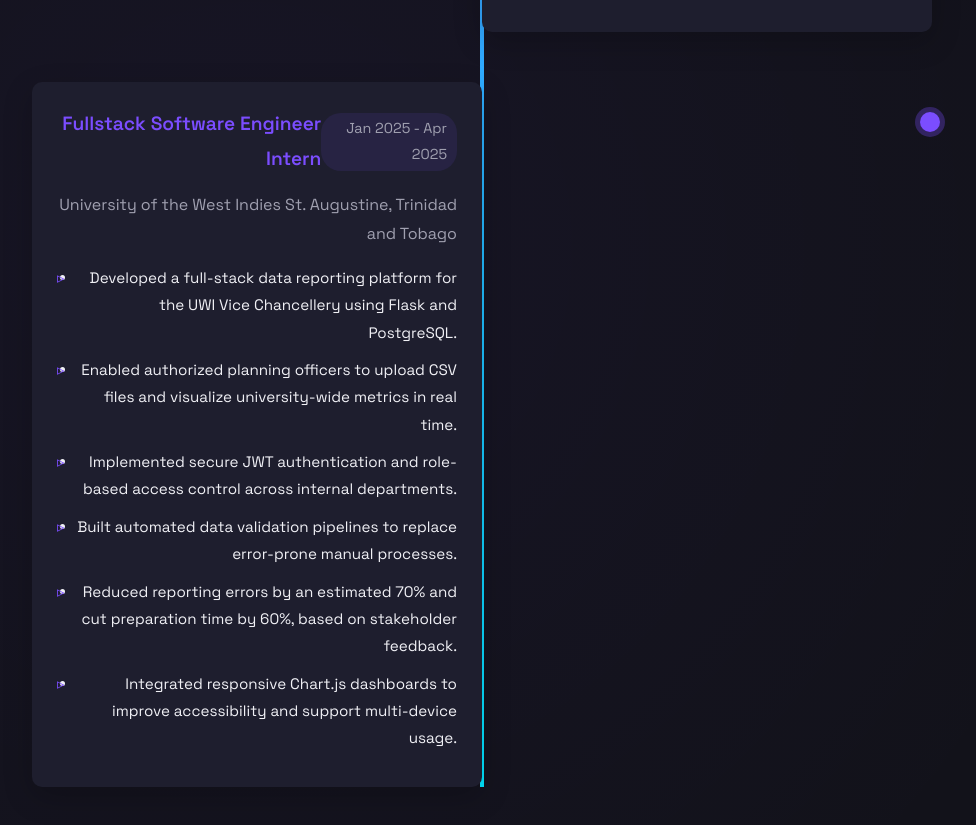
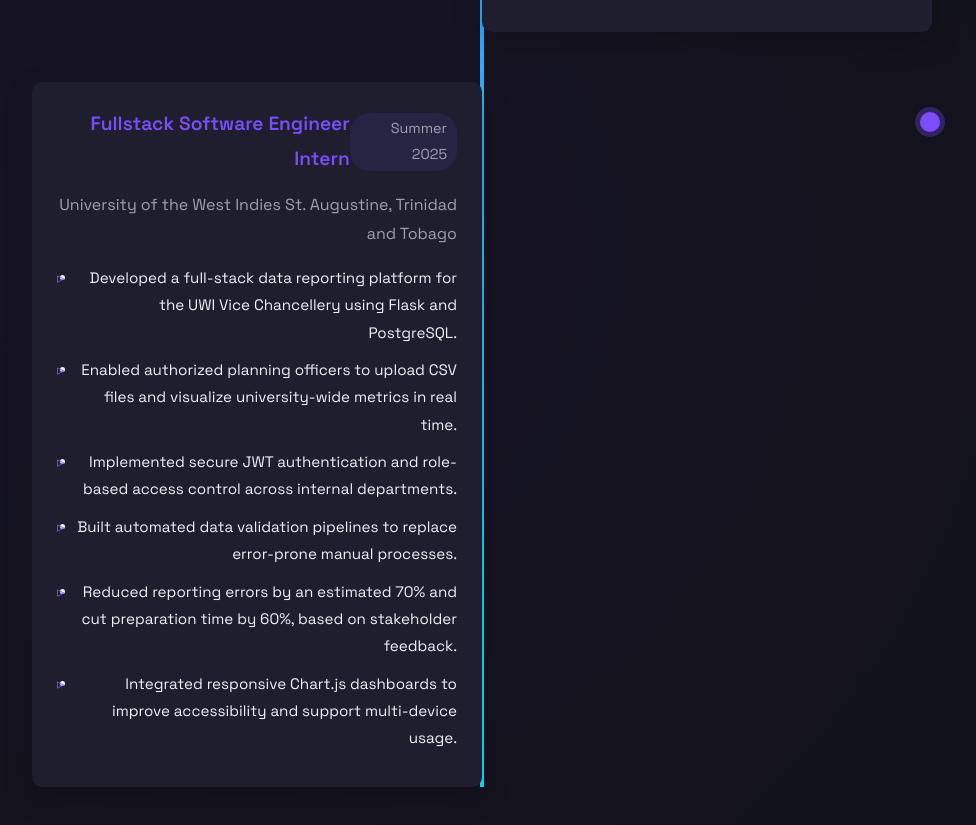
Before and after one commit to devern-DZZC/portfolio, a plain HTML site: page index.html in a window 1280 px wide. Shown: the part 3208-4033 px from the top of the page, without its empty margins (158-1134 px from the left). Drawn offline with Linux system fonts and the light colour scheme.

Commit message:
minor fixes

```diff
--- a/index.html
+++ b/index.html
@@ -146,7 +146,7 @@
                     <div class="experience-content">
                         <div class="experience-header">
                             <h3 class="experience-title">Fullstack Software Engineer Intern</h3>
-                            <span class="experience-date">Jan 2025 - Apr 2025</span>
+                            <span class="experience-date">Summer 2025</span>
                         </div>
                         <p class="experience-company">University of the West Indies St. Augustine, Trinidad and Tobago</p>
                         <div class="experience-description">
```
